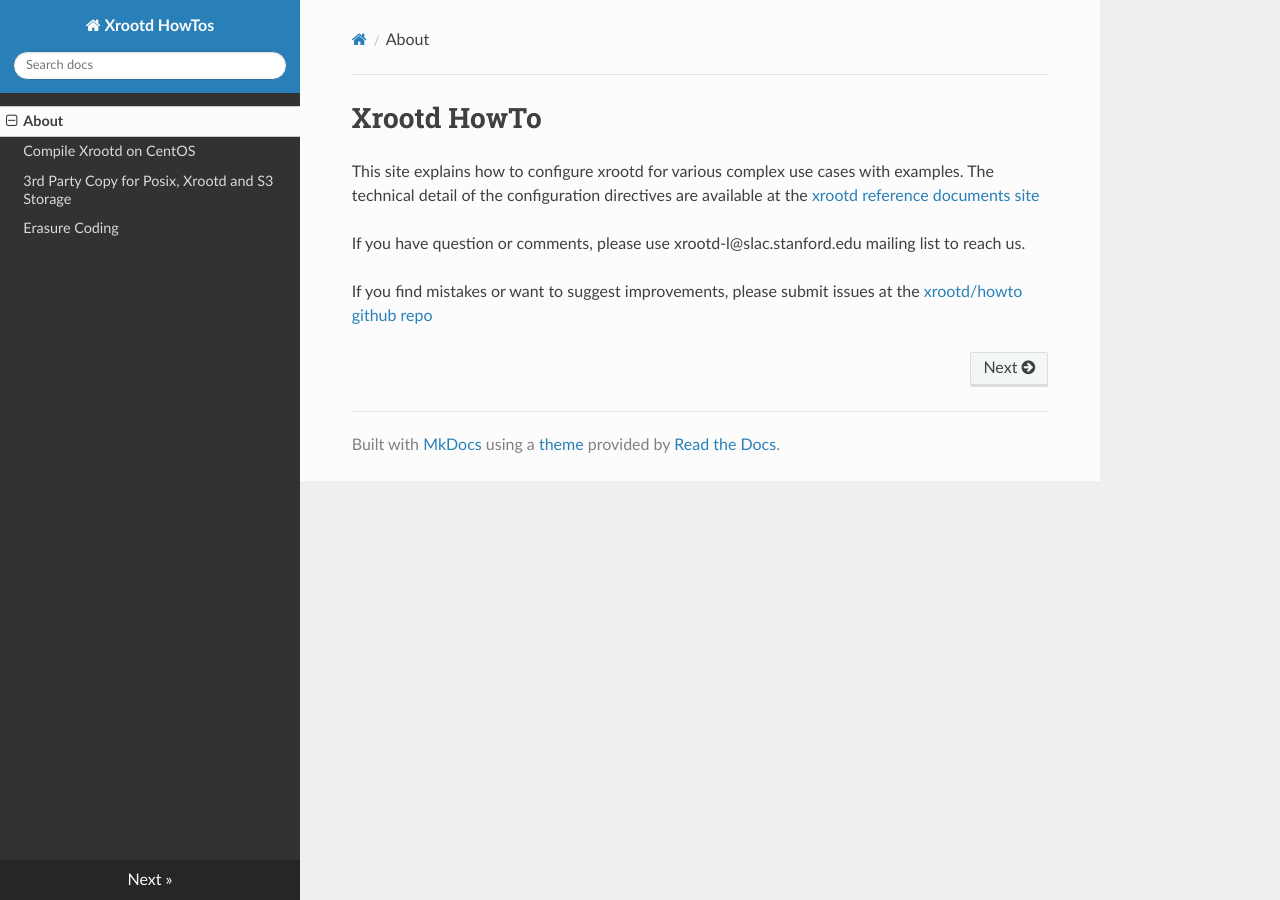
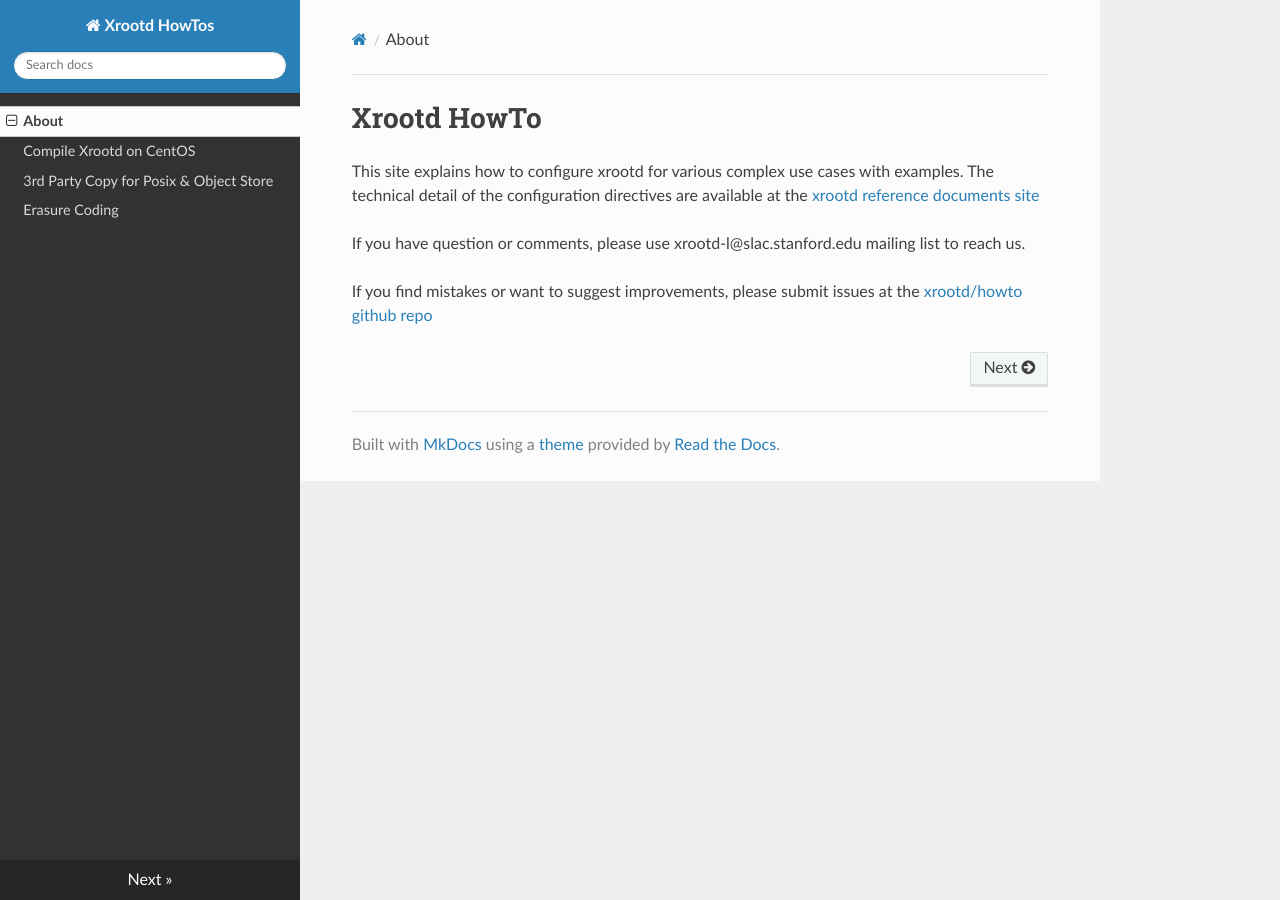
Before and after one commit to xrootd/howto, an MkDocs documentation site: the page built from docs/README.md, in a window 1280 px wide. Built offline with MkDocs 1.6.1, drawn with Linux system fonts in a browser that asks for light colours; nearby versions of some CDN libraries.

Commit message:
Update left panel

```diff
--- a/mkdocs.yml
+++ b/mkdocs.yml
@@ -8,7 +8,7 @@ plugins:
 nav:
     - 'About': README.md
     - 'Compile Xrootd on CentOS': Compile.md
-    - '3rd Party Copy for Posix, Xrootd and S3 Storage': tpc/README.md
+    - '3rd Party Copy for Posix & Object Store': tpc/README.md
     - 'Erasure Coding': ec/README.md
 theme:
   name: readthedocs
```
